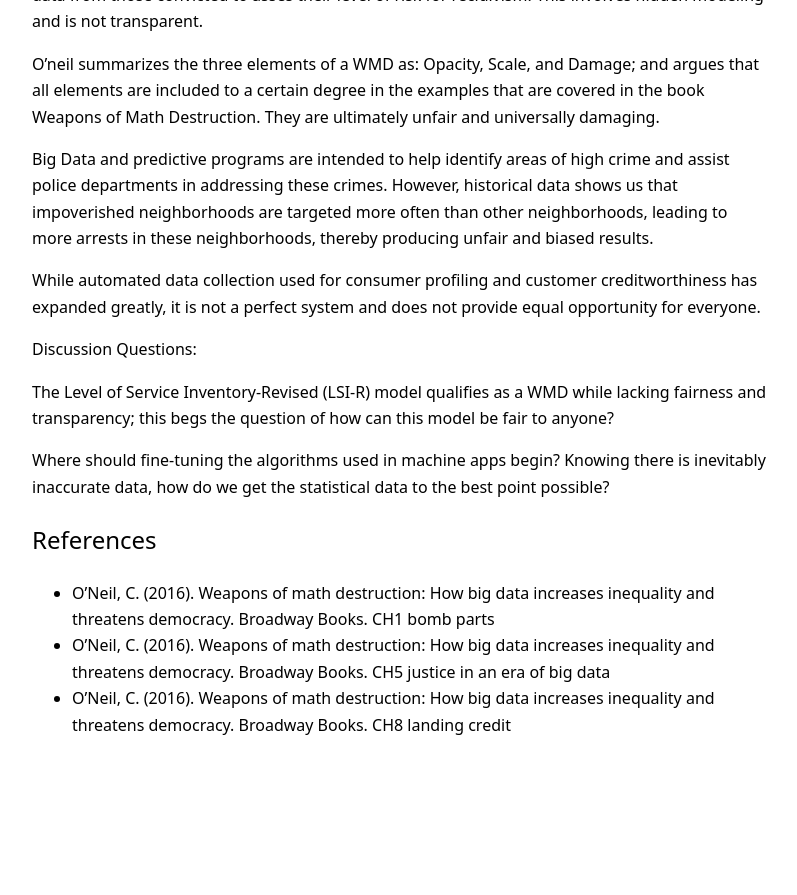
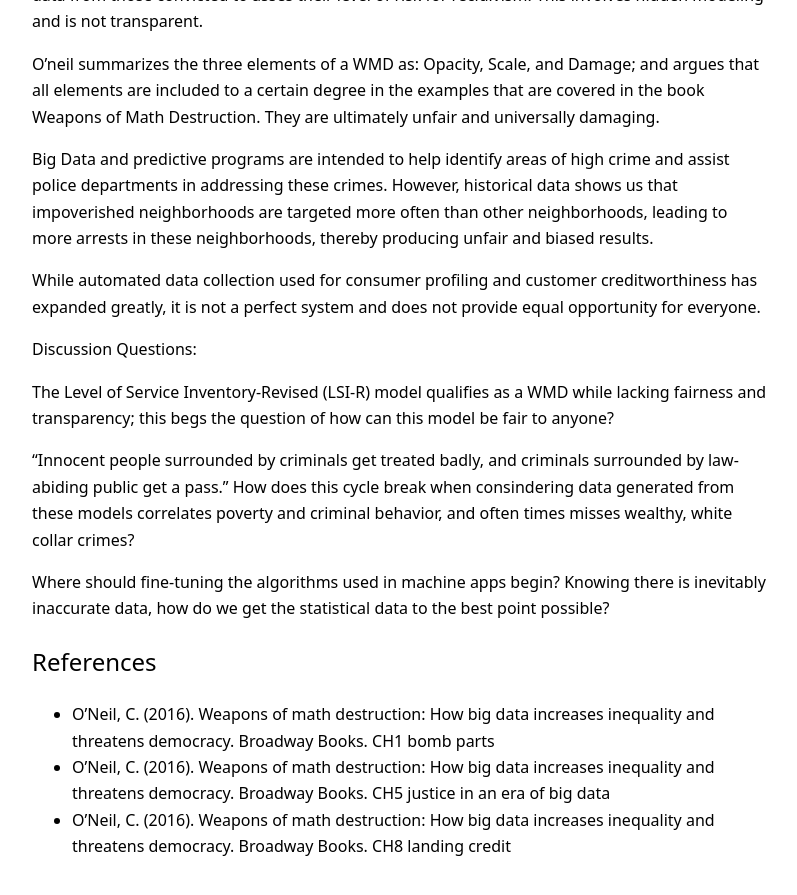
Before and after one commit to RandyWilkinsASU/ddm-textbook-summer-2019, a Jekyll site: the page built from _posts/2019-07-21-ch10-data-quality.md, in a window 1280 px wide and 900 px high, scrolled down 2008 px. Shown: the top 895 px of the window, without its empty margins (240-1037 px from the left). Built offline with Jekyll 4.4.1, drawn with Linux system fonts in a browser that asks for light colours; our own code applies the rules of GitHub Pages for plain Markdown files; before the commit the page ends 2786 px from its top, so only the background shows below that.

Commit message:
update discussion questions

```diff
--- a/_posts/2019-07-21-ch10-data-quality.md
+++ b/_posts/2019-07-21-ch10-data-quality.md
@@ -44,6 +44,8 @@ Discussion Questions:
 
 The Level of Service Inventory-Revised (LSI-R) model qualifies as a WMD while lacking fairness and transparency; this begs the question of how can this model be fair to anyone?
 
+"Innocent people surrounded by criminals get treated badly, and criminals surrounded by law-abiding public get a pass." How does this cycle break when consindering data generated from these models correlates poverty and criminal behavior, and often times misses wealthy, white collar crimes?
+
 Where should fine-tuning the algorithms used in machine apps begin? Knowing there is inevitably inaccurate data, how do we get the statistical data to the best point possible?
 
 
```
